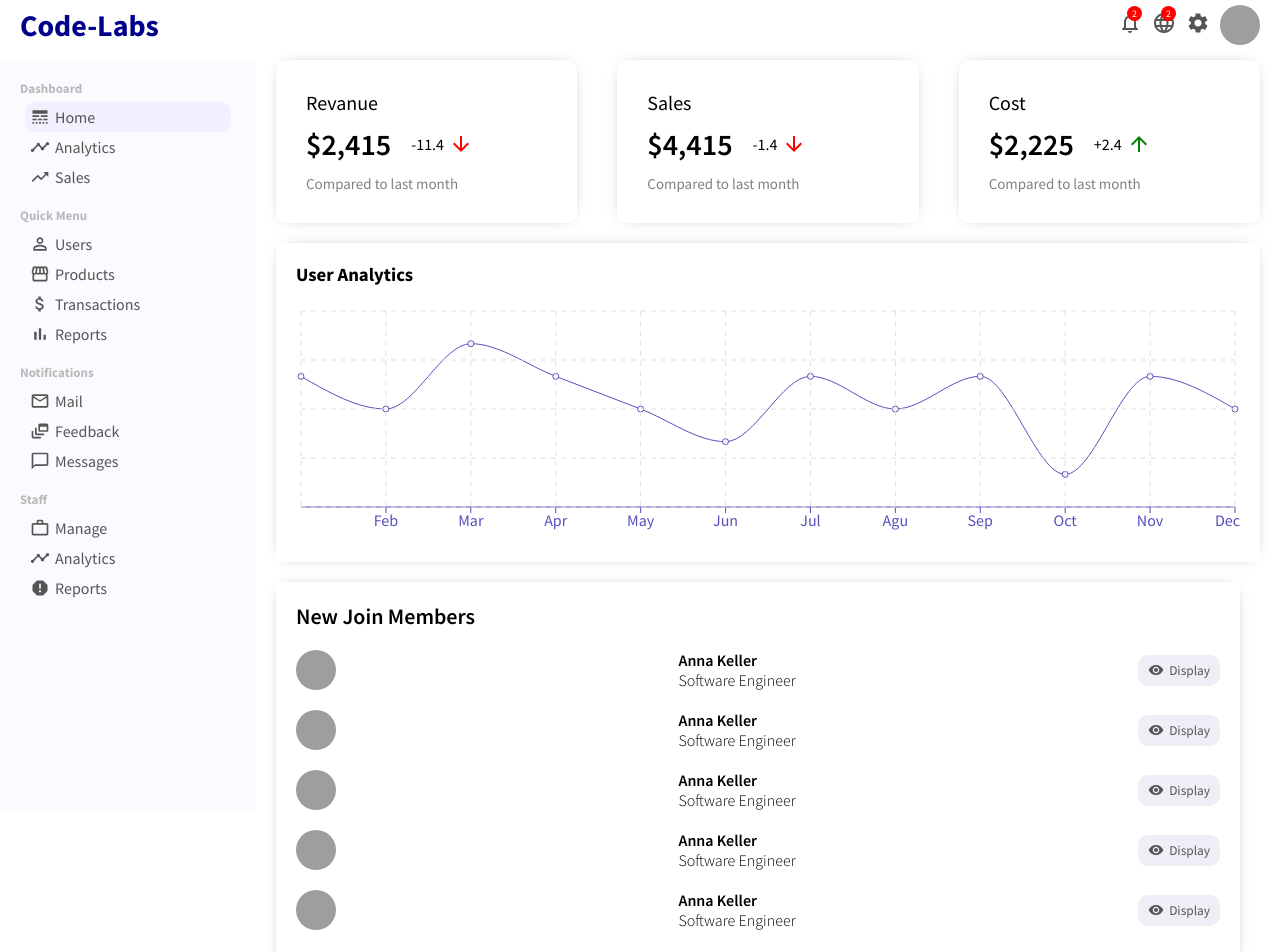
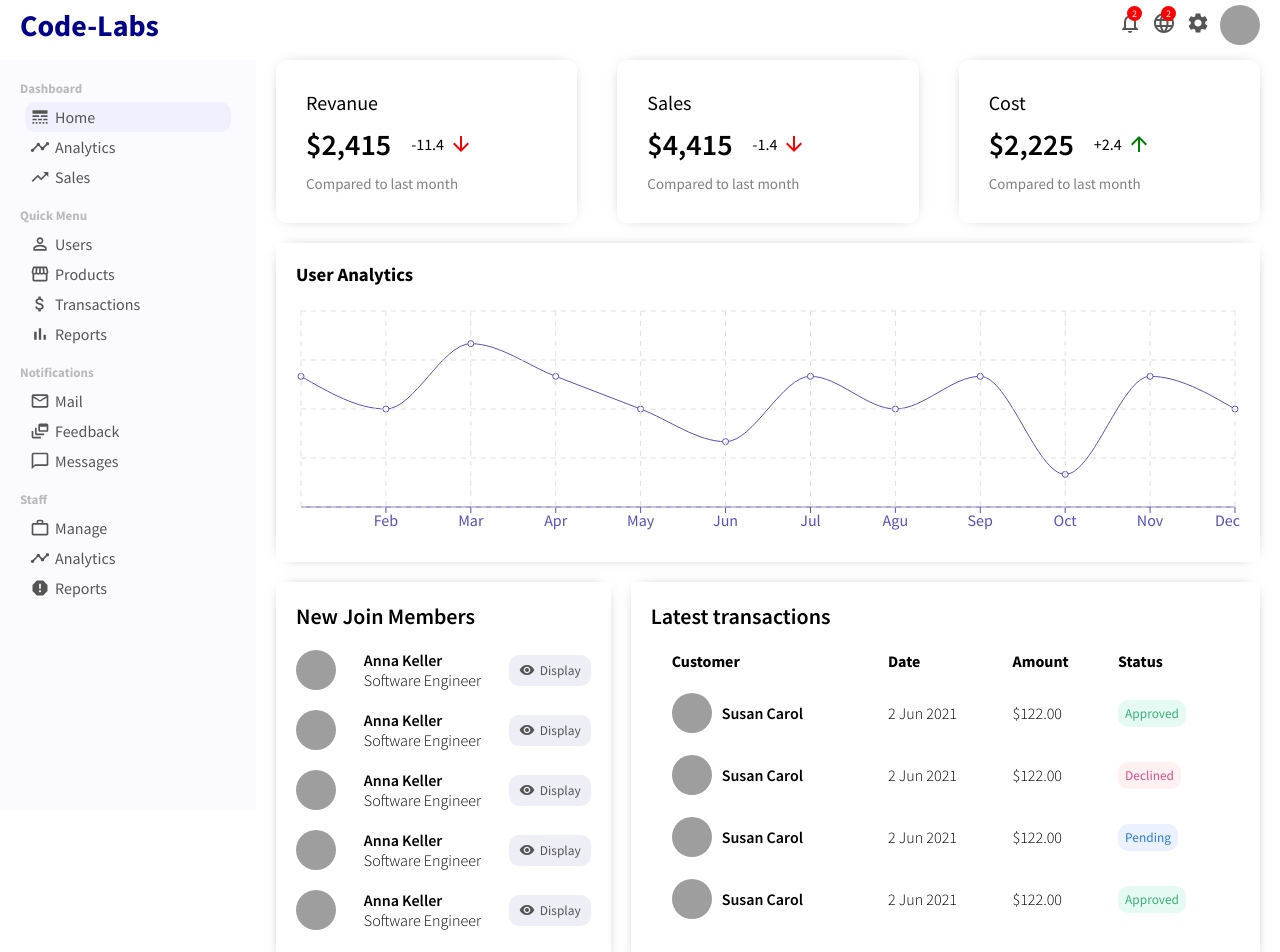
Before and after one commit to abhishekra07/react-admin-dashboard, a React (Create React App) app: page / in a window 1280 px wide. Shown: the top 952 px of the page. Built offline with nearby package versions, Linux system fonts and the light colour scheme; grey boxes are pictures that could not be loaded.

Commit message:
added large widget component

```diff
--- /dev/null
+++ b/src/components/widgetLg/WidgetLg.jsx
@@ -0,0 +1,80 @@
+import "./widgetLg.css";
+
+export default function WidgetLg() {
+  const Button = ({ type }) => {
+    return <button className={"widgetLgButton " + type}>{type}</button>;
+  };
+  return (
+    <div className="widgetLg">
+      <h3 className="widgetLgTitle">Latest transactions</h3>
+      <table className="widgetLgTable">
+        <tr className="widgetLgTr">
+          <th className="widgetLgTh">Customer</th>
+          <th className="widgetLgTh">Date</th>
+          <th className="widgetLgTh">Amount</th>
+          <th className="widgetLgTh">Status</th>
+        </tr>
+        <tr className="widgetLgTr">
+          <td className="widgetLgUser">
+            <img
+              src="https://images.pexels.com/photos/4172933/pexels-photo-4172933.jpeg?auto=compress&cs=tinysrgb&dpr=2&h=650&w=940"
+              alt=""
+              className="widgetLgImg"
+            />
+            <span className="widgetLgName">Susan Carol</span>
+          </td>
+          <td className="widgetLgDate">2 Jun 2021</td>
+          <td className="widgetLgAmount">$122.00</td>
+          <td className="widgetLgStatus">
+            <Button type="Approved" />
+          </td>
+        </tr>
+        <tr className="widgetLgTr">
+          <td className="widgetLgUser">
+            <img
+              src="https://images.pexels.com/photos/4172933/pexels-photo-4172933.jpeg?auto=compress&cs=tinysrgb&dpr=2&h=650&w=940"
+              alt=""
+              className="widgetLgImg"
+            />
+            <span className="widgetLgName">Susan Carol</span>
+          </td>
+          <td className="widgetLgDate">2 Jun 2021</td>
+          <td className="widgetLgAmount">$122.00</td>
+          <td className="widgetLgStatus">
+            <Button type="Declined" />
+          </td>
+        </tr>
+        <tr className="widgetLgTr">
+          <td className="widgetLgUser">
+            <img
+              src="https://images.pexels.com/photos/4172933/pexels-photo-4172933.jpeg?auto=compress&cs=tinysrgb&dpr=2&h=650&w=940"
+              alt=""
+              className="widgetLgImg"
+            />
+            <span className="widgetLgName">Susan Carol</span>
+          </td>
+          <td className="widgetLgDate">2 Jun 2021</td>
+          <td className="widgetLgAmount">$122.00</td>
+          <td className="widgetLgStatus">
+            <Button type="Pending" />
+          </td>
+        </tr>
+        <tr className="widgetLgTr">
+          <td className="widgetLgUser">
+            <img
+              src="https://images.pexels.com/photos/4172933/pexels-photo-4172933.jpeg?auto=compress&cs=tinysrgb&dpr=2&h=650&w=940"
+              alt=""
+              className="widgetLgImg"
+            />
+            <span className="widgetLgName">Susan Carol</span>
+          </td>
+          <td className="widgetLgDate">2 Jun 2021</td>
+          <td className="widgetLgAmount">$122.00</td>
+          <td className="widgetLgStatus">
+            <Button type="Approved" />
+          </td>
+        </tr>
+      </table>
+    </div>
+  );
+}
--- /dev/null
+++ b/src/components/widgetLg/widgetLg.css
@@ -0,0 +1,58 @@
+.widgetLg {
+  flex: 2;
+  -webkit-box-shadow: 0px 0px 15px -10px rgba(0, 0, 0, 0.75);
+  box-shadow: 0px 0px 15px -10px rgba(0, 0, 0, 0.75);
+  padding: 20px;
+}
+
+.widgetLgTitle {
+  font-size: 22px;
+  font-weight: 600;
+}
+
+.widgetLgTable{
+  width: 100%;
+  border-spacing: 20px;
+}
+
+.widgetLgTh{
+  text-align: left;
+}
+
+.widgetLgUser{
+  display: flex;
+  align-items: center;
+  font-weight: 600;
+}
+
+.widgetLgImg {
+  width: 40px;
+  height: 40px;
+  border-radius: 50%;
+  object-fit: cover;
+  margin-right: 10px;
+}
+
+.widgetLgDate,.widgetLgAmount{
+  font-weight: 300;
+}
+
+.widgetLgButton {
+  padding: 5px 7px;
+  border: none;
+  border-radius: 10px;
+}
+
+.widgetLgButton.Approved{
+    background-color: #e5faf2;
+    color: #3bb077;
+}
+.widgetLgButton.Declined{
+    background-color: #fff0f1;
+    color: #d95087;
+
+}
+.widgetLgButton.Pending{
+    background-color: #ebf1fe;
+    color: #2a7ade;
+}
--- a/src/pages/home/Home.jsx
+++ b/src/pages/home/Home.jsx
@@ -1,6 +1,7 @@
 import FeaturedInfo from '../../components/featuredInfo/FeaturedInfo'
 import Chart from "../../components/chart/Chart";
 import WidgetSm from "../../components/widgetSm/WidgetSm";
+import WidgetLg from "../../components/widgetLg/WidgetLg";
 import './home.css';
 
 import { userData } from "../../dummyData";
@@ -12,6 +13,7 @@
       <Chart data={userData} title="User Analytics" grid dataKey="Active User"/>
         <div className="homeWidgets">
           <WidgetSm/>
+          <WidgetLg />
         </div>
     </div>
   )
```
